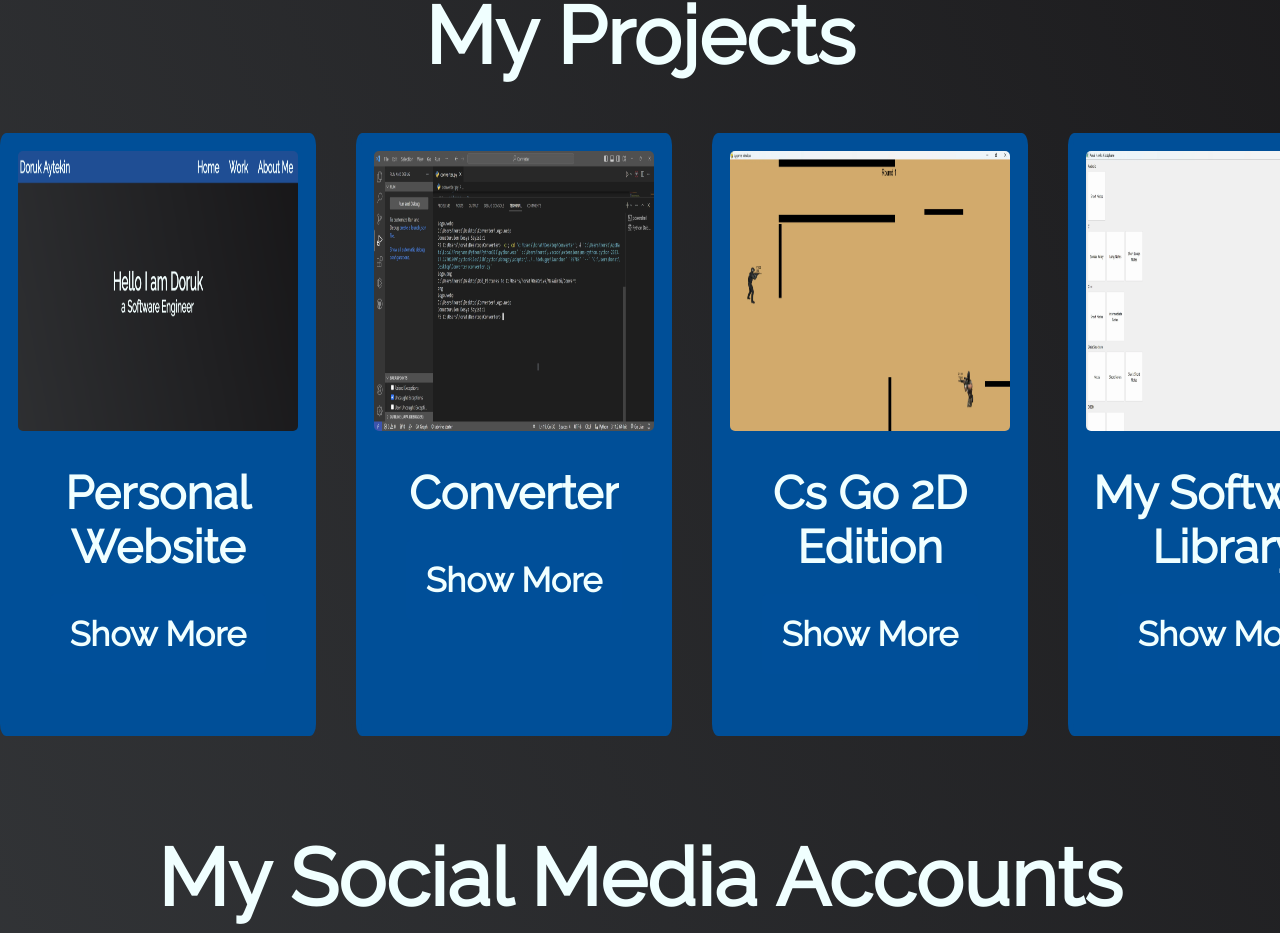
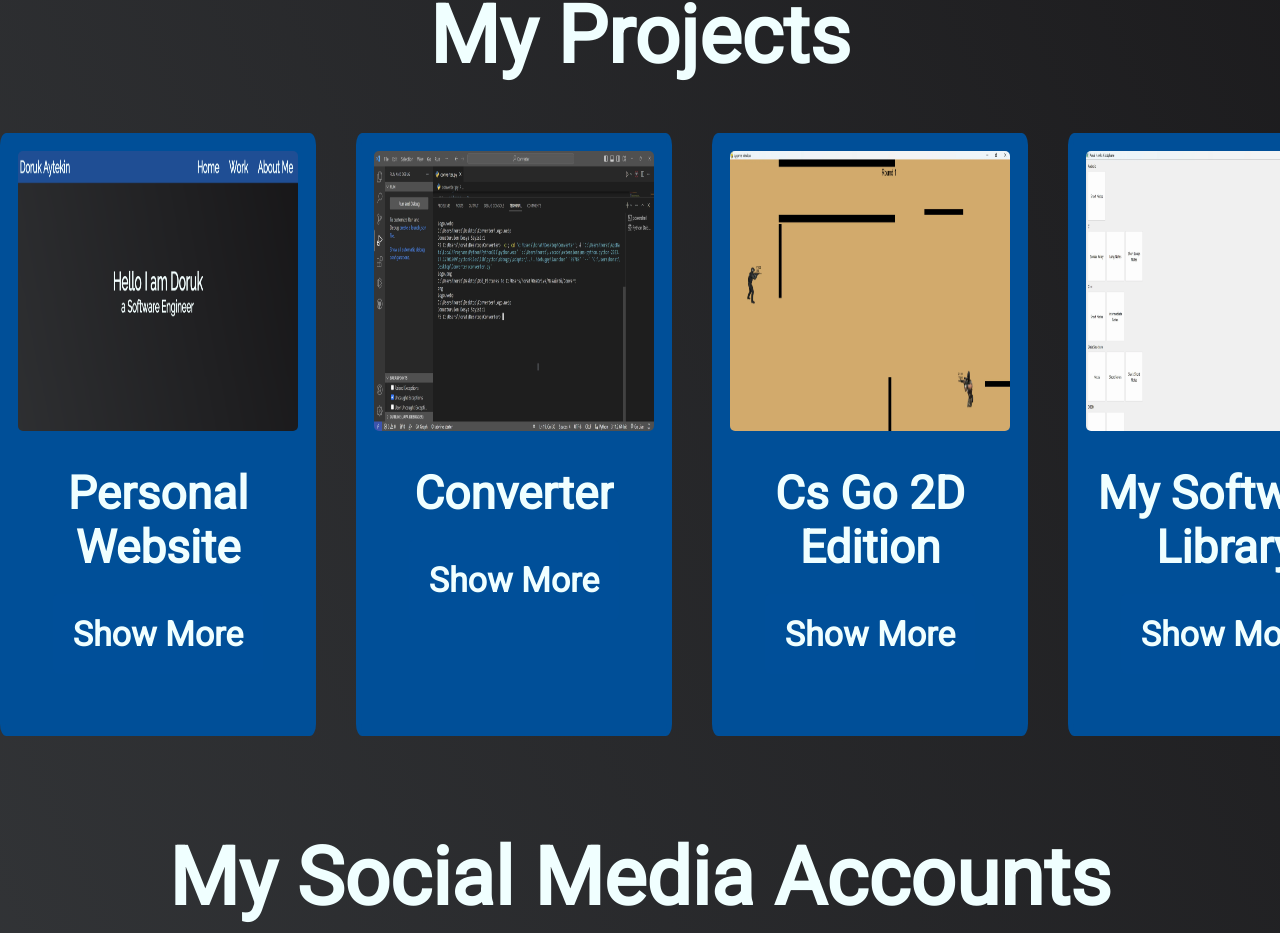
Before and after one commit to DorukAytekin07/DorukAytekin07.github.io, a React (Vite) app: page / in a window 1280 px wide. Shown: the part 896-1829 px from the top of the page. Built offline with nearby package versions, Linux system fonts and the light colour scheme.

Commit message:
change font family

```diff
--- a/index.html
+++ b/index.html
@@ -11,7 +11,7 @@
     <meta name="viewport" content="width=device-width, initial-scale=1.0" />
     <meta name="google-site-verification" content="JcZqthyojvqGARolBk7l8l3-KHzNfL6gP273vqUBYXw"/>
 
-    <link href='https://fonts.googleapis.com/css?family=Raleway' rel='stylesheet'>
+    <link href='https://fonts.googleapis.com/css?family=Roboto' rel='stylesheet'>
     <script src="https://ajax.googleapis.com/ajax/libs/jquery/3.7.1/jquery.min.js"></script><script src="https://ajax.googleapis.com/ajax/libs/jquery/3.7.1/jquery.min.js"></script>
 
     <script src="https://maxcdn.bootstrapcdn.com/bootstrap/3.4.1/js/bootstrap.min.js"></script>
--- a/src/index.css
+++ b/src/index.css
@@ -5,7 +5,7 @@
     font-size: 20px;
     overflow-x: hidden;}
 body{
-    font-family:Raleway;
+    font-family:Roboto;
     background: linear-gradient(67deg, #3a3d40 0%, #181719 100%);
     width: 100%;}
 p{
--- a/src/projects.json
+++ b/src/projects.json
@@ -25,6 +25,10 @@
             "description":"Random Quote Machine"
         },
         {
+            "img":"./Music_Player.webp",
+            "description":"Virtual Mp3 Player"
+        },
+        {
             "img":"../Amal Hawks Site.webp",
             "description":"Amal Hawks WebSite"
         }
```
Also changed, not shown: public/Music_Player.webp (added).
